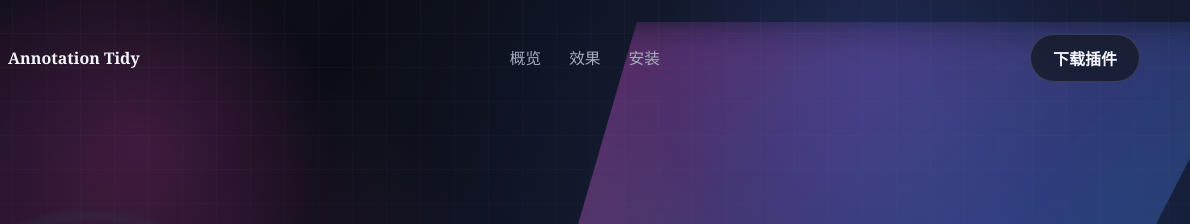
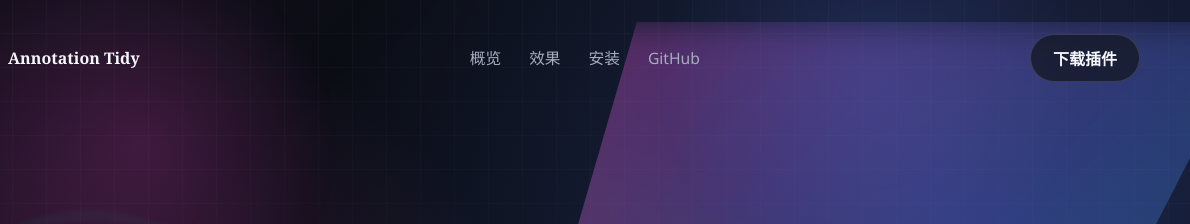
Before and after one commit to bingodfok/AnnotationTidy, a plain HTML site: page site/index.html in a window 1280 px wide. Shown: the top 224 px of the page, 90-1280 px from the left. Drawn offline with Linux system fonts and the light colour scheme.

Commit message:
github导航

```diff
--- a/site/index.html
+++ b/site/index.html
@@ -21,6 +21,7 @@
                 <a href="#overview">概览</a>
                 <a href="#preview">效果</a>
                 <a href="#install">安装</a>
+                <a href="https://github.com/bingodfok/AnnotationTidy" target="_blank" rel="noreferrer">GitHub</a>
             </nav>
             <a class="button button-secondary" href="./downloads/annotation-tidy-latest.zip">下载插件</a>
         </header>
```
